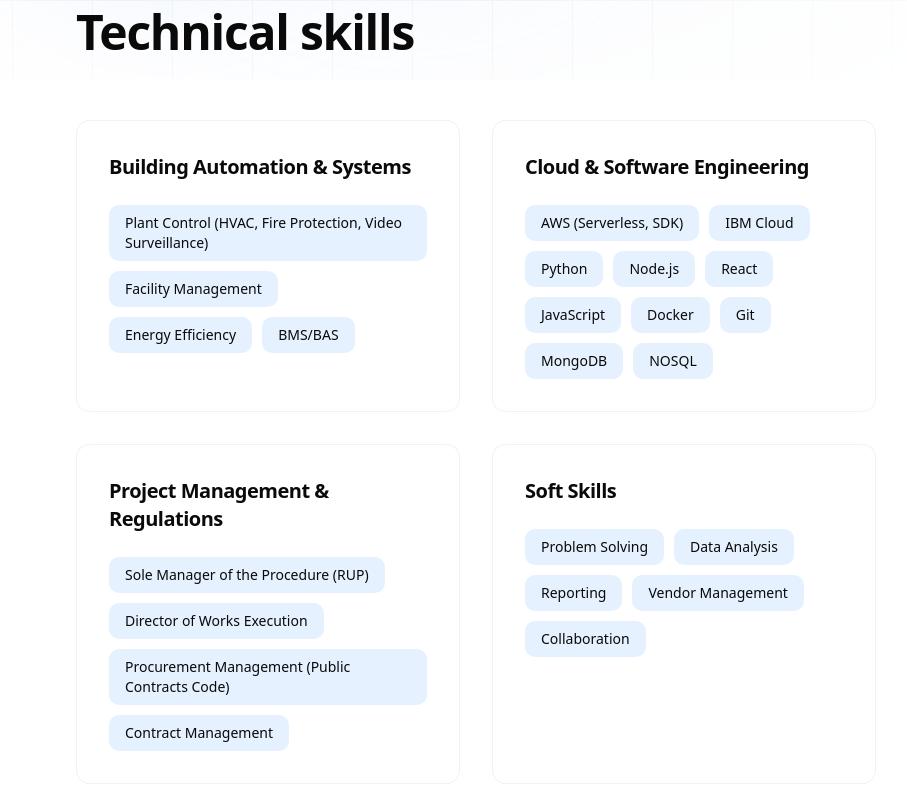
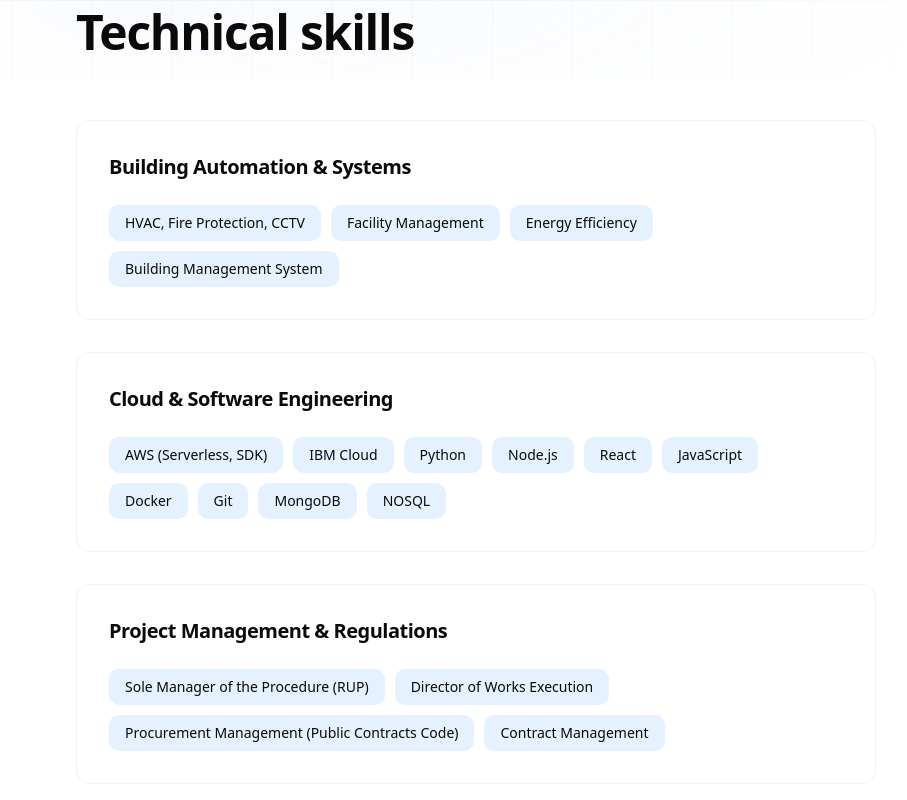
Before and after one commit to dariomayer/my-space, a React (Vite) app: page / in a window 1280 px wide. Shown: the part 720-1520 px from the top of the page, without its empty margins (308-1215 px from the left). Built offline with nearby package versions, Linux system fonts and the light colour scheme.

Commit message:
chore: verifica traduzione EN per descrizione e skills

```diff
--- a/src/modules/profile/content/skills.en.json
+++ b/src/modules/profile/content/skills.en.json
@@ -2,11 +2,10 @@
   {
     "title": "Building Automation & Systems",
     "skills": [
-      "Plant Control (HVAC, Fire Protection, Video Surveillance)",
+      "HVAC, Fire Protection, CCTV",
       "Facility Management",
       "Energy Efficiency",
-      "BMS/BAS"
-    ]
+      "Building Management System"    ]
   },
   {
     "title": "Cloud & Software Engineering",
@@ -38,8 +37,8 @@
       "Problem Solving",
       "Data Analysis",
       "Reporting",
-      "Vendor Management",
-      "Collaboration"
+      "Suppliers Management",
+      "Teamwork"
     ]
   },
   {
--- a/src/modules/profile/content/skills.it.json
+++ b/src/modules/profile/content/skills.it.json
@@ -2,11 +2,10 @@
   {
     "title": "Building Automation & Impianti",
     "skills": [
-      "Controllo Impianti (HVAC, Antincendio, Videosorveglianza)",
+      "Controllo Impianti (HVAC, Antincendio, TVCC)",
       "Facility Management",
       "Efficienza Energetica",
-      "BMS/BAS"
-    ]
+      "Building Management System"    ]
   },
   {
     "title": "Cloud & Software Engineering",
--- a/src/modules/profile/i18n/en.json
+++ b/src/modules/profile/i18n/en.json
@@ -12,7 +12,7 @@
     "linkedin": "www.linkedin.com/in/dariopratola",
     "github": "dariomayer"
   },
-  "description": "Chemical and process engineer passionate about technology and innovation. I have expanded my skills in cloud computing and software development with the aim of integrating traditional engineering with intelligent, interconnected solutions. Goal: integrate building automation and IoT for smart buildings and smart cities.",
+  "description": "Chemical and process engineer passionate about technology and innovation. I have expanded my skills in cloud computing and software development with the aim of integrating traditional engineering with intelligent and interconnected solutions. Goal: integrate building automation and IoT for smart buildings and smart cities.",
   "sections": {
     "introduction": "Introduction",
     "experience": "Work Experience",
--- a/src/modules/profile/i18n/it.json
+++ b/src/modules/profile/i18n/it.json
@@ -12,7 +12,7 @@
     "linkedin": "www.linkedin.com/in/dariopratola",
     "github": "dariomayer"
   },
-  "description": "Ingegnere chimico e di processo appassionato di tecnologia e innovazione. Ho ampliato le mie competenze in ambito cloud computing e sviluppo software con l’obiettivo di integrare l’ingegneria tradizionale con soluzioni intelligenti e interconnesse. Obiettivo: integrare building automation e IoT per smart building e smart cities",
+  "description": "Ingegnere chimico e di processo appassionato di tecnologia e innovazione. Ho ampliato le mie competenze in ambito cloud computing e sviluppo software con l’obiettivo di integrare l’ingegneria tradizionale con soluzioni intelligenti e interconnesse. Obiettivo: integrare building automation e IoT per smart buildings e smart cities",
   "sections": {
     "introduction": "Introduzione",
     "experience": "Esperienze professionali",
--- a/src/modules/profile/sections/skills-section.tsx
+++ b/src/modules/profile/sections/skills-section.tsx
@@ -12,8 +12,8 @@
       <div className="space-y-16">
         <h2 className="text-4xl md:text-5xl font-bold tracking-tight">{t('sections.skills')}</h2>
 
-        {/* Grid con massimo 2 card per riga */}
-        <div className="grid grid-cols-1 lg:grid-cols-2 gap-6 md:gap-8">
+        {/* Grid: 1 card per riga su tutti i breakpoint */}
+        <div className="grid grid-cols-1 gap-8">
           {skillCategories.map((category) => (
             <SkillCategory key={category.title} {...category} />
           ))}
```
